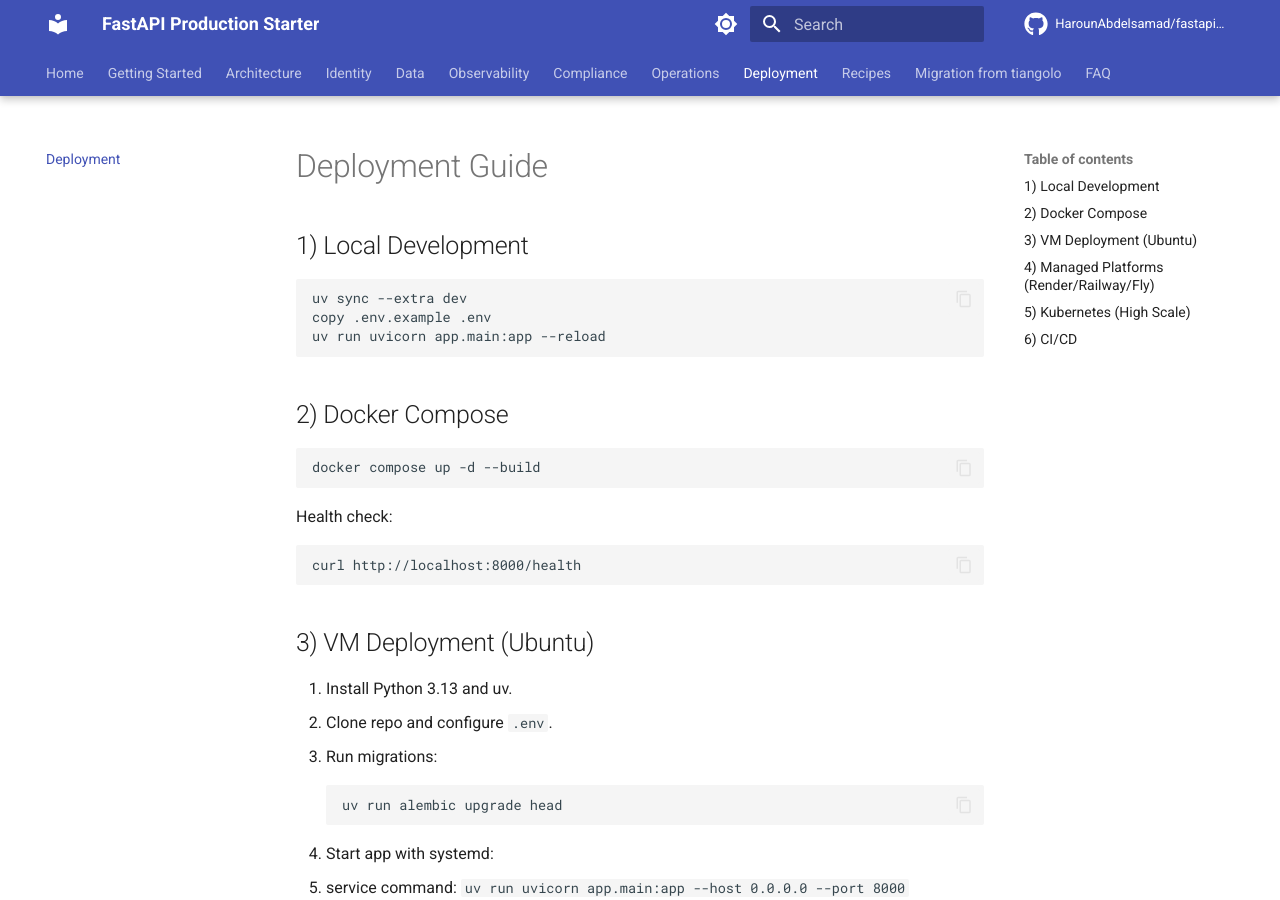
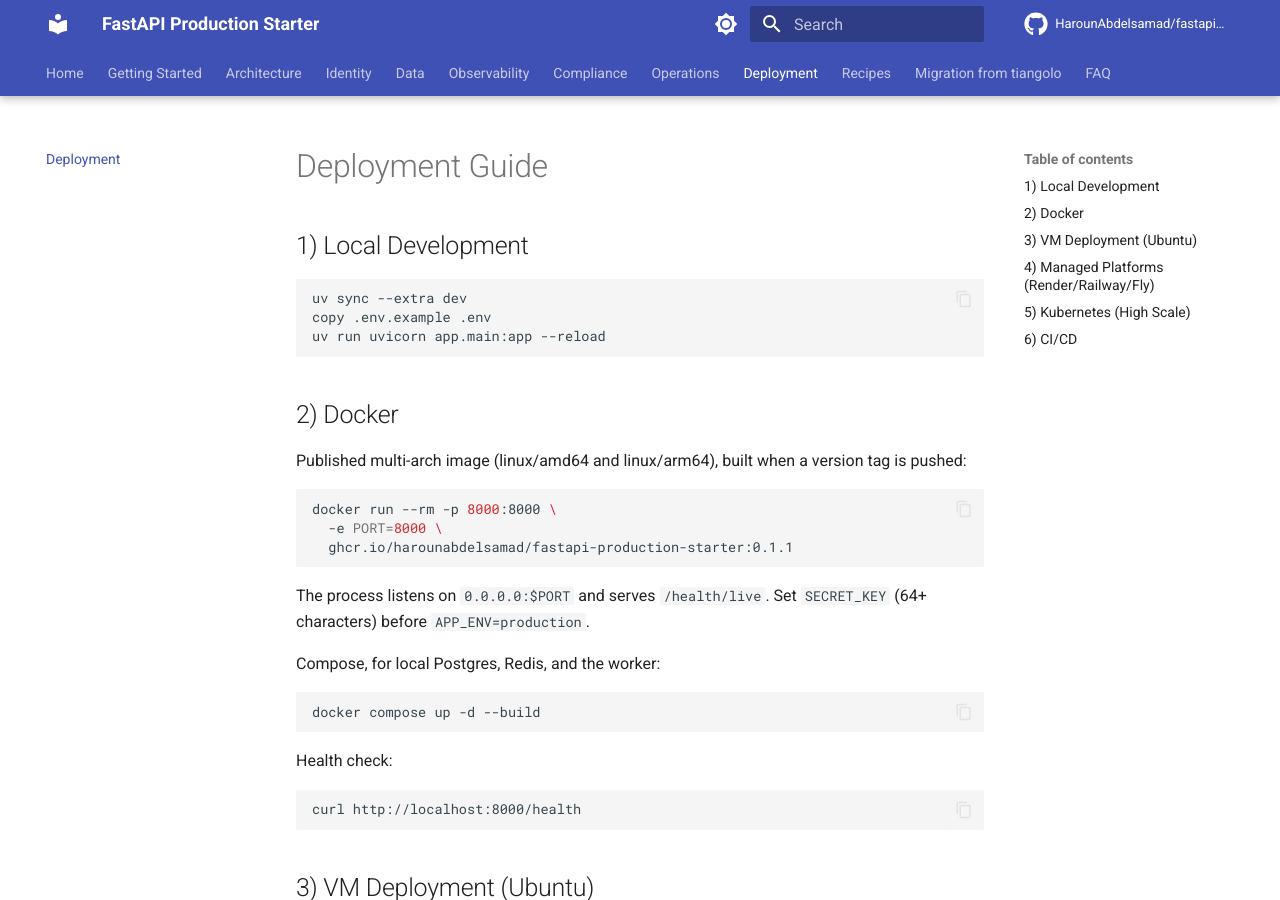
Before and after one commit to HarounAbdelsamad/fastapi-production-starter, an MkDocs documentation site: the page built from docs/deployment.md, in a window 1280 px wide and 900 px high. Built offline with MkDocs 1.6.1 and Material for MkDocs 9.7.7, drawn with Linux system fonts in a browser that asks for light colours; comment, search, counter and statistics services are not loaded.

Commit message:
Fix the production image and prepare the v0.1.1 release.
Co-authored-by: Cursor <cursoragent@cursor.com>

````diff
--- a/docs/deployment.md
+++ b/docs/deployment.md
@@ -8,7 +8,19 @@ copy .env.example .env
 uv run uvicorn app.main:app --reload
 ```
 
-## 2) Docker Compose
+## 2) Docker
+
+Published multi-arch image (linux/amd64 and linux/arm64), built when a version tag is pushed:
+
+```bash
+docker run --rm -p 8000:8000 \
+  -e PORT=8000 \
+  ghcr.io/harounabdelsamad/fastapi-production-starter:0.1.1
+```
+
+The process listens on `0.0.0.0:$PORT` and serves `/health/live`. Set `SECRET_KEY` (64+ characters) before `APP_ENV=production`.
+
+Compose, for local Postgres, Redis, and the worker:
 
 ```bash
 docker compose up -d --build
--- a/pyproject.toml
+++ b/pyproject.toml
@@ -1,6 +1,6 @@
 [project]
 name = "fastapi-production-starter"
-version = "0.1.0"
+version = "0.1.1"
 description = "Enterprise FastAPI foundation — SAML, Multi-DB, OpenTelemetry, Audit logs, Zero-downtime migrations. All wired. All toggleable. Off by default."
 readme = "README.md"
 license = { text = "MIT" }
````
Also changed, not shown: CHANGELOG.md (+13 -0 lines), README.md (+9 -1 lines), 5 other files.
